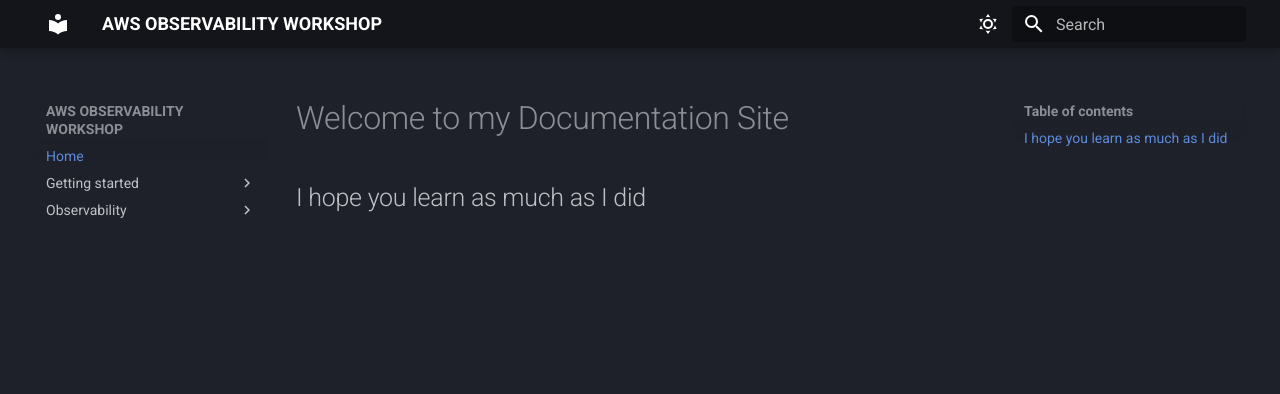
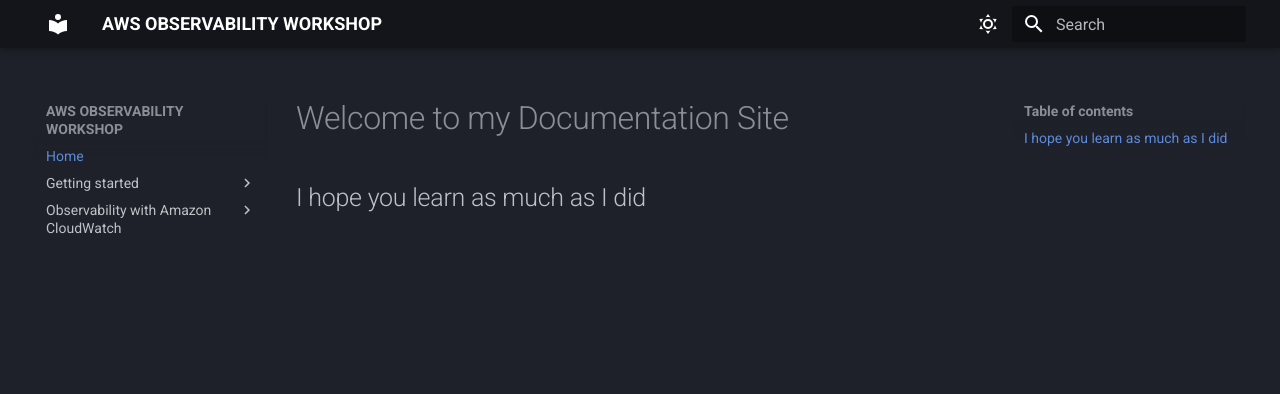
Before and after one commit to PRappalini/AWS-OBSERVABILITY-WORKSHOP, an MkDocs documentation site: the page built from docs/index.md, in a window 1280 px wide. Shown: the top 394 px of the page. Built offline with MkDocs 1.6.1 and Material for MkDocs 9.7.7, drawn with Linux system fonts in a browser that asks for light colours; part of the change alters nothing that is shown.

Commit message:
Update mkdocs.yml

```diff
--- a/mkdocs.yml
+++ b/mkdocs.yml
@@ -28,8 +28,8 @@ nav:
     - Application architecture: "02-application_architecture.md"
     - Using the CloudFormation console: "03-cloudformation_console.md"
     - Workshop pre-requisites: "04-workshop_pre-requisites.md"
-  - Observability:
-    - Observability with Amazon CloudWatch: "05-observability_with_amazon_cloudwatch.md"
+  - Observability with Amazon CloudWatch:
+    - Overview: "05-observability_with_amazon_cloudwatch.md"
     - Logs:
       - Overview: "06-logs.md"
       - Log Management:
```
